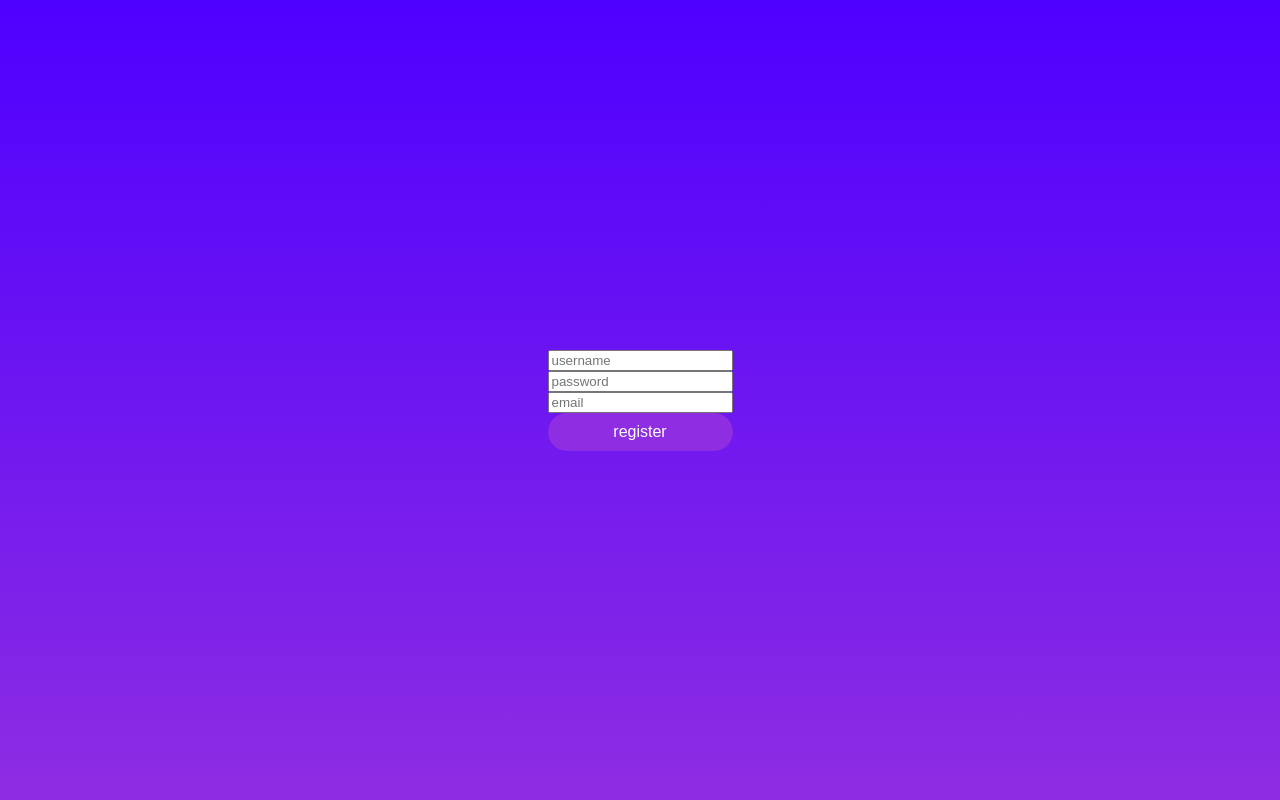
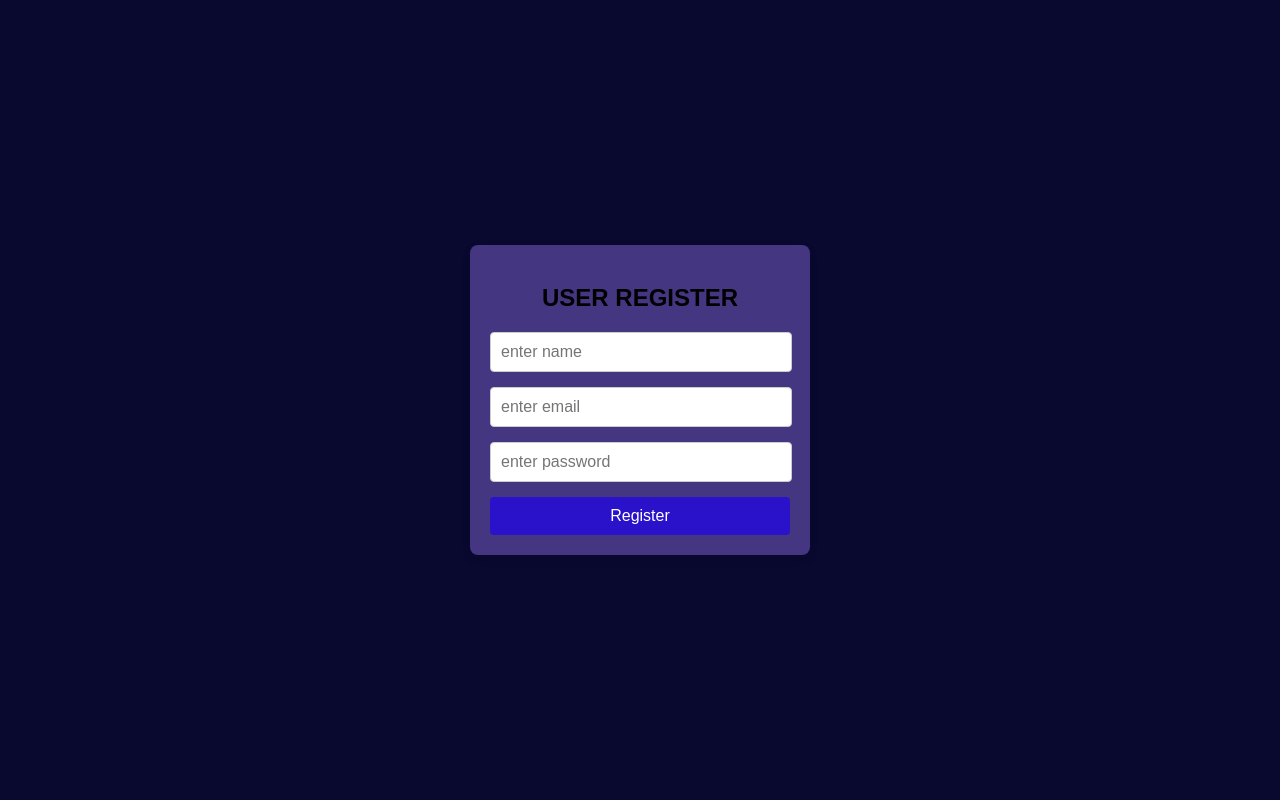
Before and after one commit to abinesh-cpu/django-projects, a Django app: page /userregister in a window 1280 px wide. Run offline with Django 5.2, Linux system fonts and the light colour scheme.

Commit message:
django works

```diff
--- a/project4/myapp3/views.py
+++ b/project4/myapp3/views.py
@@ -6,12 +6,13 @@ def userlogin(request):
     if request.method=='POST':
         username=request.POST['username']
         password=request.POST['password']
+        email=request.POST['email']
         for i in users:
-            if i['username']==username and i['password']==password:
+            if i['username']==username and i['password']==password and i['email']==email:
                 print("logged in successfully")
         # users.append({'username':username,'password':password})
                 return redirect(userhome)
-    return render(request,'userlogin.html')
+    return render(request,'index.html')
 adminusername="abi123"
 adminpassword="abi@123"
 def adminlogin(request):
--- a/project4/templates/userregister.html
+++ b/project4/templates/userregister.html
@@ -5,15 +5,108 @@
         <meta charset="UTF-8">
         <meta name="viewport" content="width=device-width, initial-scale=1.0">
         <title>User register</title>
-        <link rel="stylesheet" href="{% static 'style.css' %}">
+        <!-- <link rel="stylesheet" href="{% static 'style.css' %}"> -->
+         <style>
+            /* General page styling */
+body {
+    font-family: Arial, sans-serif;
+    background-color: rgb(9, 9, 48);
+    /* background-image: url(background_in_space.webp); */
+    display: flex;
+    justify-content: center;
+    align-items: center;
+    height: 100vh;
+    margin: 0;
+}
+
+/* Container for login form */
+.login-container {
+    background-color: #453682;
+    padding: 20px;
+    border-radius: 8px;
+    box-shadow: 0 4px 8px rgba(0, 0, 0, 0.1);
+    width: 300px;
+    text-align: center;
+}
+
+/* Heading styling */
+h2 {
+    margin-bottom: 20px;
+    font-size: 24px;
+    color: black;
+}
+
+/* Styling for input fields */
+.input-group {
+    margin-bottom: 15px;
+    text-align: left;
+    margin-right: 20px;
+}
+
+.input-group label {
+    font-size: 14px;
+    color: #555;
+    display: block;
+    margin-bottom: 5px;
+}
+
+.input-group input {
+    width: 100%;
+    padding: 10px;
+    border: 1px solid #ccc;
+    border-radius: 4px;
+    font-size: 16px;
+}
+
+.input-group input:focus {
+    border-color: #1017dc;
+    outline: none;
+}
+
+/* Styling for the login button */
+.login-btn {
+    background-color: #2a11ca;
+    color: white;
+    padding: 10px 20px;
+    border: none;
+    border-radius: 4px;
+    font-size: 16px;
+    cursor: pointer;
+    width: 100%;
+}
+
+.login-btn:hover {
+    background-color: rgb(26, 12, 12);
+}
+
+/* Responsive design */
+@media (max-width: 400px) {
+    .login-container {
+        width: 90%;
+    }
+}
+
+         </style>
     </head>
 <body>
-    <form action="../userregister" method="post">
-        {% csrf_token %}
-        <input type="text"  name="username" placeholder="username" id=""><br>
-        <input type="text" name="password" placeholder="password" id=""><br>
-        <input type="email" name="email" placeholder="email" id=""><br>
-        <button type="submit">register</button>
-    </form>
+    <div class="login-container">
+        <h2>USER REGISTER</h2>
+        <form action="../userregister" method="post">
+            {% csrf_token %}
+            <div class="input-group">
+                <!-- <label for="username">Username:</label> -->
+                <input type="text" id="username" name="username" placeholder="enter name" required>
+            </div>
+            <div class="input-group">
+                <!-- <label for="username">Username:</label> -->
+                <input type="email" id="username" name="email" placeholder="enter email" required>
+            </div>
+            <div class="input-group">
+                <!-- <label for="password">Password:</label> -->
+                <input type="password" id="password" name="password" placeholder="enter password" required>
+            </div>
+            <button type="submit" class="login-btn">Register</button>
+        </form>
+    </div>
 </body>
 </html>
```
Also changed, not shown: project4/templates/adminhome.html (+11 -3 lines), project4/templates/adminlogin.html (+97 -7 lines), project4/templates/index.html (renamed from project4/templates/userlogin.html, +7 -3 lines), project4/templates/userhome.html (+20 -3 lines).
